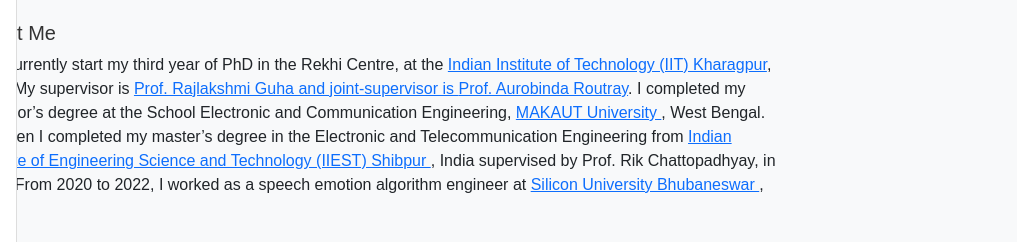
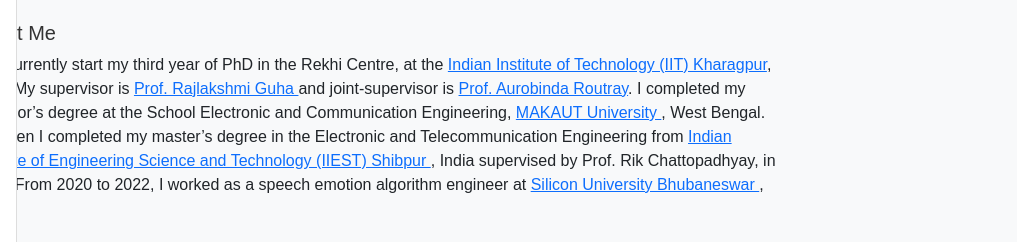
Before and after one commit to bubaimaji/bubaimaji.github.io, a plain HTML site: page index.html in a window 1280 px wide. Shown: the part 112-354 px from the top of the page, 263-1280 px from the left. Drawn offline with nearby package versions, Linux system fonts and the light colour scheme.

Commit message:
Update index.html

```diff
--- a/index.html
+++ b/index.html
@@ -53,7 +53,7 @@
                 <section id="about" class="about mt-4">
                     <h2>About Me</h2>
                     <p>
-I am currently start my third year of PhD in the Rekhi Centre, at the <a href="https://www.iitkgp.ac.in/">Indian Institute of Technology (IIT) Kharagpur</a>, India. My supervisor is <a href="https://www.iitkgp.ac.in/department/RX/faculty/rx-rajg"> Prof. Rajlakshmi Guha and
+I am currently start my third year of PhD in the Rekhi Centre, at the <a href="https://www.iitkgp.ac.in/">Indian Institute of Technology (IIT) Kharagpur</a>, India. My supervisor is <a href="https://www.iitkgp.ac.in/department/RX/faculty/rx-rajg"> Prof. Rajlakshmi Guha </a> and
     joint-supervisor is <a href="https://scholar.google.co.in/citations?user=VYAwEGUAAAAJ&hl=en"> Prof. Aurobinda Routray</a>.
 I completed my bachelor’s degree at the School Electronic and Communication Engineering, <a href="https://www.makautwb.ac.in/"> MAKAUT University </a>, West Bengal. And then I completed my master’s degree in the Electronic and Telecommunication Engineering
                         from <a href="https://www.iiests.ac.in/">Indian Institute of Engineering Science and Technology (IIEST) Shibpur </a>, India
```
